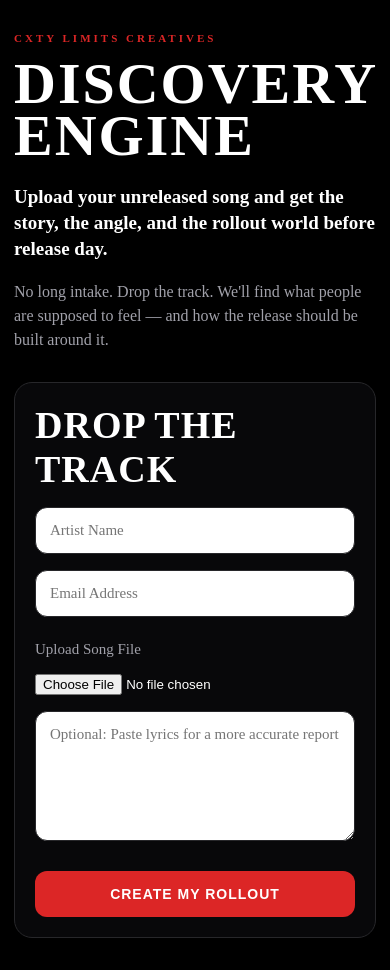
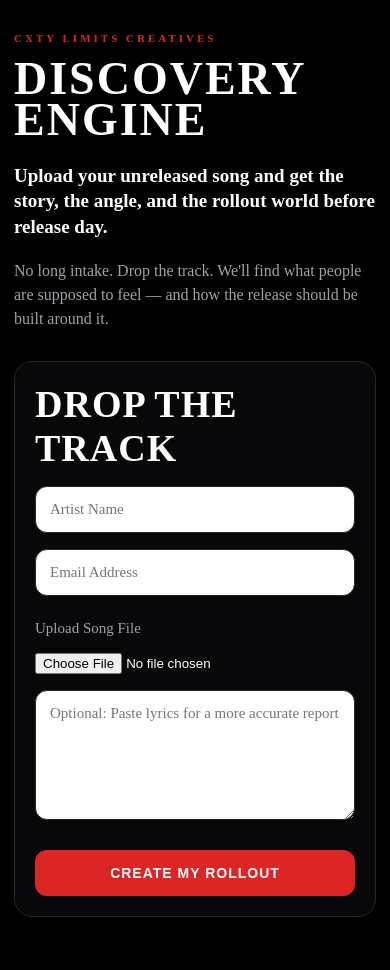
Before and after one commit to cxtylimits/cxty-limits-creatives-discovery-engine, a Next.js app: page / in a window 390 px wide. After the commit the page ends 949 px from the top, so only its background shows below. Built offline with nearby package versions, Linux system fonts and the light colour scheme.

Commit message:
Update globals.css

```diff
--- a/app/globals.css
+++ b/app/globals.css
@@ -436,7 +436,7 @@ body {
   }
 
   .hero-title {
-    font-size: 58px;
+    font-size: 46px;
     line-height: 0.9;
     max-width: 100%;
   }
```
